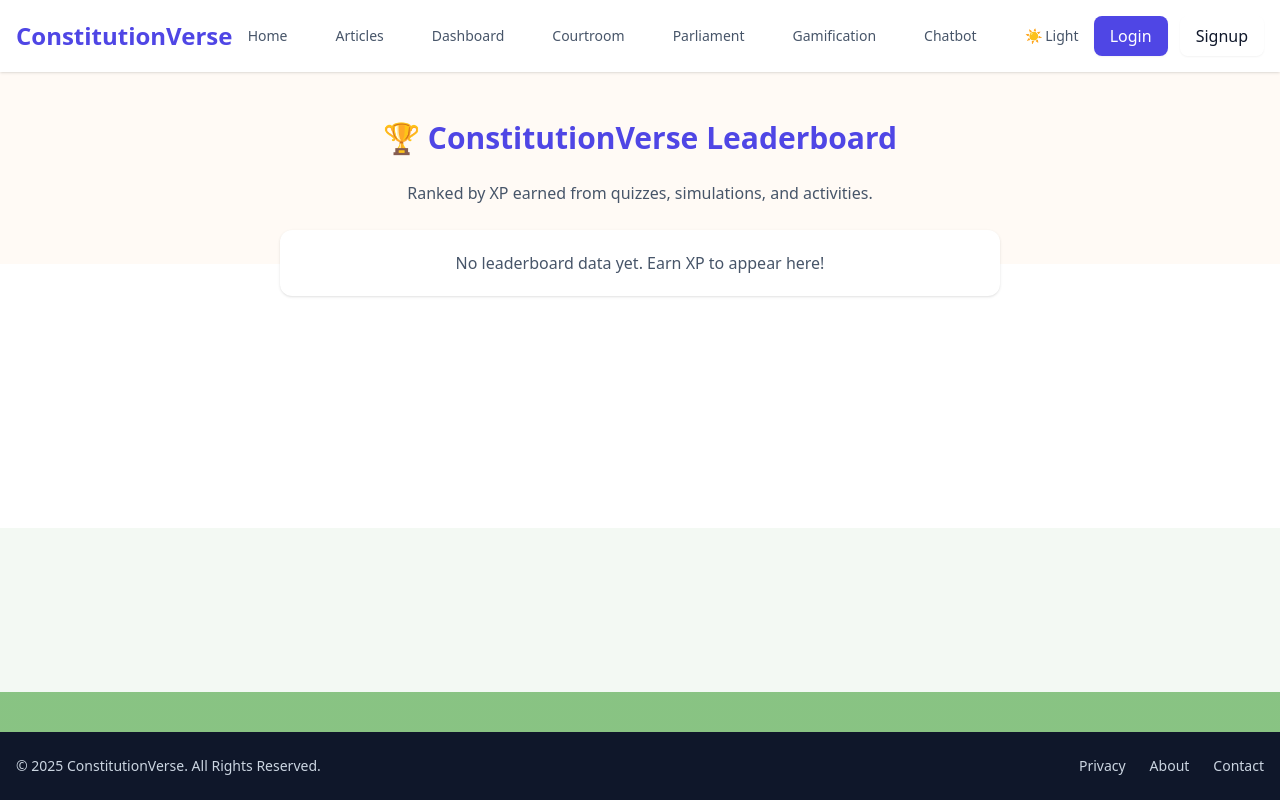
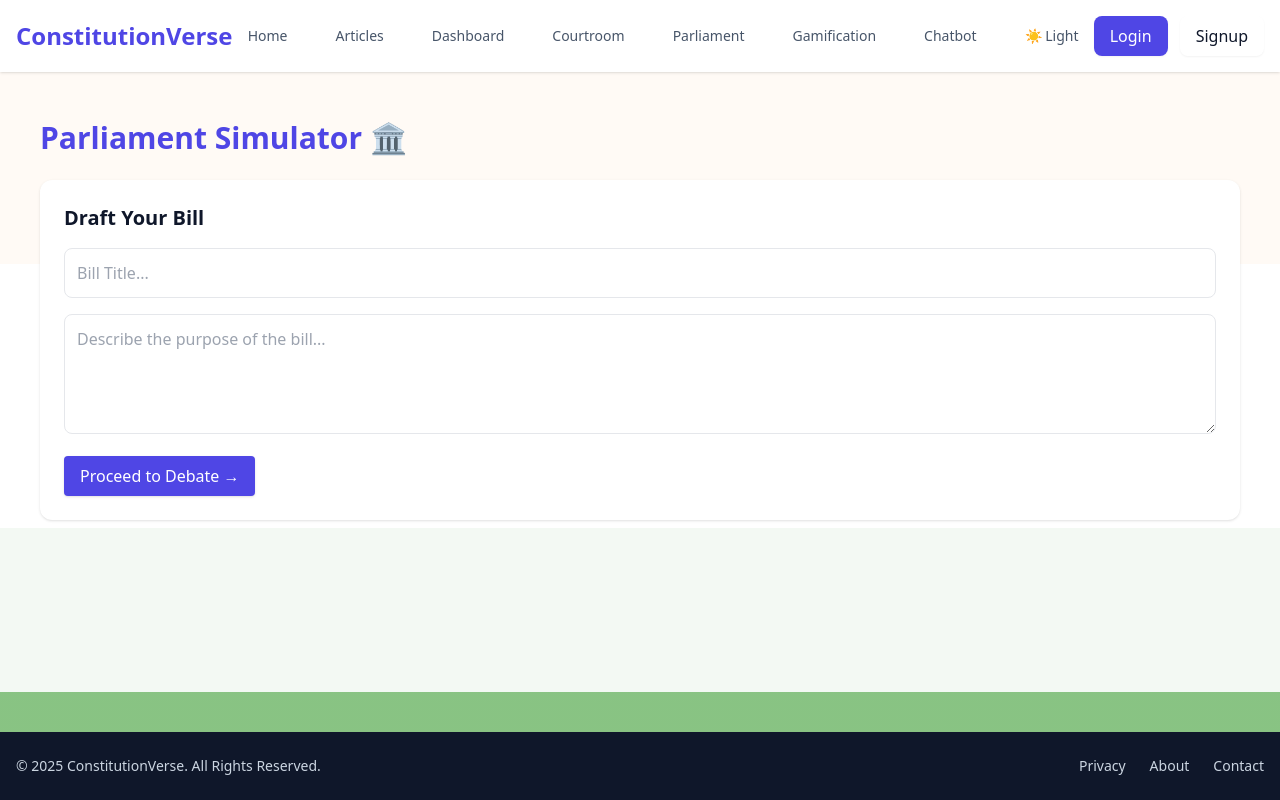
Before and after one commit to shanmukha-2007/S215-SDP05-Hackthon, a React (Vite) app: page /#/parliament in a window 1280 px wide. Built offline with nearby package versions, Linux system fonts and the light colour scheme.

Commit message:
Update Parliament.jsx

```diff
--- a/src/pages/Parliament.jsx
+++ b/src/pages/Parliament.jsx
@@ -1,75 +1,138 @@
-import { useEffect, useState } from "react";
+import { useState } from "react";
 import AnimatePage from "../components/AnimatePage";
 
-export default function Leaderboard() {
-  const [users, setUsers] = useState([]);
+export default function Parliament() {
+  const [billTitle, setBillTitle] = useState("");
+  const [billDesc, setBillDesc] = useState("");
+  const [stage, setStage] = useState("draft"); // draft → debate → vote → result
+  const [votes, setVotes] = useState({ yes: 0, no: 0 });
 
-  // Load leaderboard from localStorage
-  useEffect(() => {
-    const data = JSON.parse(localStorage.getItem("leaderboard") || "[]");
-    setUsers(data);
-  }, []);
+  const handleVote = (type) => {
+    setVotes((prev) => ({ ...prev, [type]: prev[type] + 1 }));
+  };
+
+  const resetSimulator = () => {
+    setStage("draft");
+    setVotes({ yes: 0, no: 0 });
+    setBillTitle("");
+    setBillDesc("");
+  };
 
   return (
     <AnimatePage>
-      <div className="space-y-6 p-6 max-w-3xl mx-auto">
+      <div className="space-y-6 p-6">
+        <h1 className="text-3xl font-bold text-indigo-600">Parliament Simulator 🏛️</h1>
 
-        <h1 className="text-3xl font-bold text-indigo-600 text-center">
-          🏆 ConstitutionVerse Leaderboard
-        </h1>
+        {/* 📝 BILL DRAFTING */}
+        {stage === "draft" && (
+          <div className="p-6 bg-white shadow rounded-xl space-y-4">
+            <h2 className="text-xl font-semibold">Draft Your Bill</h2>
 
-        <p className="text-center text-slate-600 dark:text-slate-300">
-          Ranked by XP earned from quizzes, simulations, and activities.
-        </p>
+            <input
+              type="text"
+              placeholder="Bill Title..."
+              className="w-full p-3 border rounded-lg"
+              value={billTitle}
+              onChange={(e) => setBillTitle(e.target.value)}
+            />
 
-        {/* No Data */}
-        {users.length === 0 && (
-          <div className="card text-center">
-            <p className="text-slate-600 dark:text-slate-300">
-              No leaderboard data yet. Earn XP to appear here!
-            </p>
+            <textarea
+              placeholder="Describe the purpose of the bill..."
+              className="w-full p-3 border rounded-lg min-h-[120px]"
+              value={billDesc}
+              onChange={(e) => setBillDesc(e.target.value)}
+            />
+
+            <button
+              onClick={() => billTitle && billDesc && setStage("debate")}
+              className="px-4 py-2 bg-indigo-600 text-white rounded shadow"
+            >
+              Proceed to Debate →
+            </button>
           </div>
         )}
 
-        {/* Leaderboard List */}
-        {users.length > 0 && (
-          <div className="space-y-3">
-            {users
-              .sort((a, b) => b.xp - a.xp)
-              .map((user, index) => {
-                const rank =
-                  index === 0 ? "🥇"
-                  : index === 1 ? "🥈"
-                  : index === 2 ? "🥉"
-                  : `#${index + 1}`;
+        {/* 🗣️ DEBATE STAGE */}
+        {stage === "debate" && (
+          <div className="p-6 bg-white shadow rounded-xl space-y-4">
+            <h2 className="text-2xl font-bold">{billTitle}</h2>
+            <p className="text-slate-700">{billDesc}</p>
 
-                return (
-                  <div
-                    key={index}
-                    className="card flex items-center justify-between px-5 py-4"
-                  >
-                    <div className="flex items-center gap-4">
-                      <span className="text-2xl">{rank}</span>
+            <h3 className="font-semibold text-lg mt-4">Simulated Debate:</h3>
+            <ul className="list-disc ml-6 text-slate-700 space-y-2">
+              <li>Minister A: This bill brings positive reforms.</li>
+              <li>Minister B: There may be budget issues.</li>
+              <li>Opposition: Further review required.</li>
+              <li>Speaker: Time for voting!</li>
+            </ul>
 
-                      <div>
-                        <h3 className="font-semibold text-lg">{user.name}</h3>
-                        <p className="text-slate-600 dark:text-slate-300 text-sm">
-                          Joined: {user.joined || "N/A"}
-                        </p>
-                      </div>
-                    </div>
-
-                    <div className="text-right">
-                      <p className="text-xl font-bold text-indigo-600 dark:text-indigo-300">
-                        {user.xp} XP
-                      </p>
-                    </div>
-                  </div>
-                );
-              })}
+            <button
+              onClick={() => setStage("vote")}
+              className="mt-4 px-4 py-2 bg-indigo-600 text-white rounded"
+            >
+              Proceed to Voting →
+            </button>
           </div>
         )}
 
+        {/* 🗳️ VOTING STAGE */}
+        {stage === "vote" && (
+          <div className="p-6 bg-white shadow rounded-xl space-y-6">
+            <h2 className="text-2xl font-bold">Voting Session</h2>
+
+            <div className="flex gap-4">
+              <button
+                onClick={() => handleVote("yes")}
+                className="px-4 py-2 bg-green-600 text-white rounded"
+              >
+                👍 Vote YES
+              </button>
+
+              <button
+                onClick={() => handleVote("no")}
+                className="px-4 py-2 bg-red-600 text-white rounded"
+              >
+                👎 Vote NO
+              </button>
+            </div>
+
+            <div className="text-lg">
+              Yes: <span className="font-bold">{votes.yes}</span> | No:{" "}
+              <span className="font-bold">{votes.no}</span>
+            </div>
+
+            <button
+              onClick={() => setStage("result")}
+              className="px-4 py-2 bg-indigo-600 text-white rounded"
+            >
+              Show Result →
+            </button>
+          </div>
+        )}
+
+        {/* 🏆 RESULT STAGE */}
+        {stage === "result" && (
+          <div className="p-6 bg-white shadow rounded-xl space-y-4">
+            <h2 className="text-2xl font-bold">Final Verdict</h2>
+
+            {votes.yes > votes.no ? (
+              <p className="text-green-600 text-xl font-semibold">
+                🎉 Bill PASSED with majority!
+              </p>
+            ) : (
+              <p className="text-red-600 text-xl font-semibold">
+                ❌ Bill REJECTED by the House.
+              </p>
+            )}
+
+            <button
+              onClick={resetSimulator}
+              className="mt-4 px-4 py-2 bg-gray-300 text-black rounded"
+            >
+              Start New Simulation
+            </button>
+          </div>
+        )}
       </div>
     </AnimatePage>
   );
```
